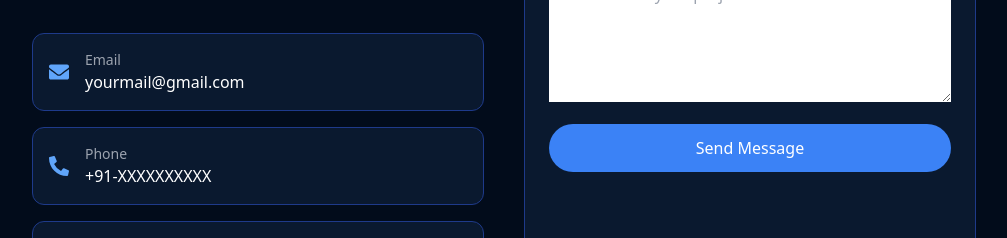
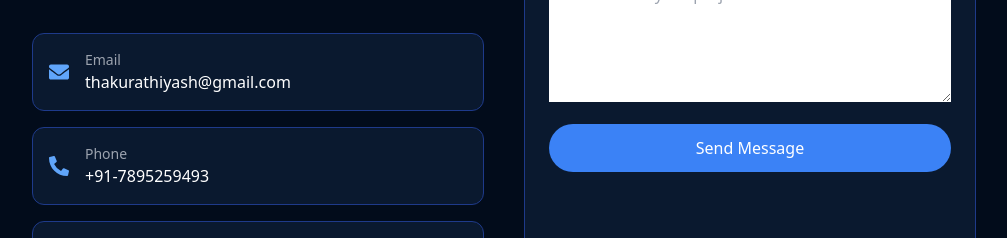
Before and after one commit to Yash11tk/Portfolio, a React app: page / in a window 1280 px wide. Shown: the part 7953-8191 px from the top of the page, without its empty margins (256-1263 px from the left). Built offline with nearby package versions, Linux system fonts and the light colour scheme; the HTML template or start-up script is replaced by a standard one.

Commit message:
Updated contact details

```diff
--- a/src/components/Contact.jsx
+++ b/src/components/Contact.jsx
@@ -20,8 +20,8 @@ export default function Contact() {
           </p>
 
           <div className="space-y-4">
-            <Info icon={<FaEnvelope />} title="Email" value="yourmail@gmail.com" />
-            <Info icon={<FaPhoneAlt />} title="Phone" value="+91-XXXXXXXXXX" />
+            <Info icon={<FaEnvelope />} title="Email" value="thakurathiyash@gmail.com" />
+            <Info icon={<FaPhoneAlt />} title="Phone" value="+91-7895259493" />
             <Info icon={<FaMapMarkerAlt />} title="Location" value="Punjab, India" />
           </div>
 
```
